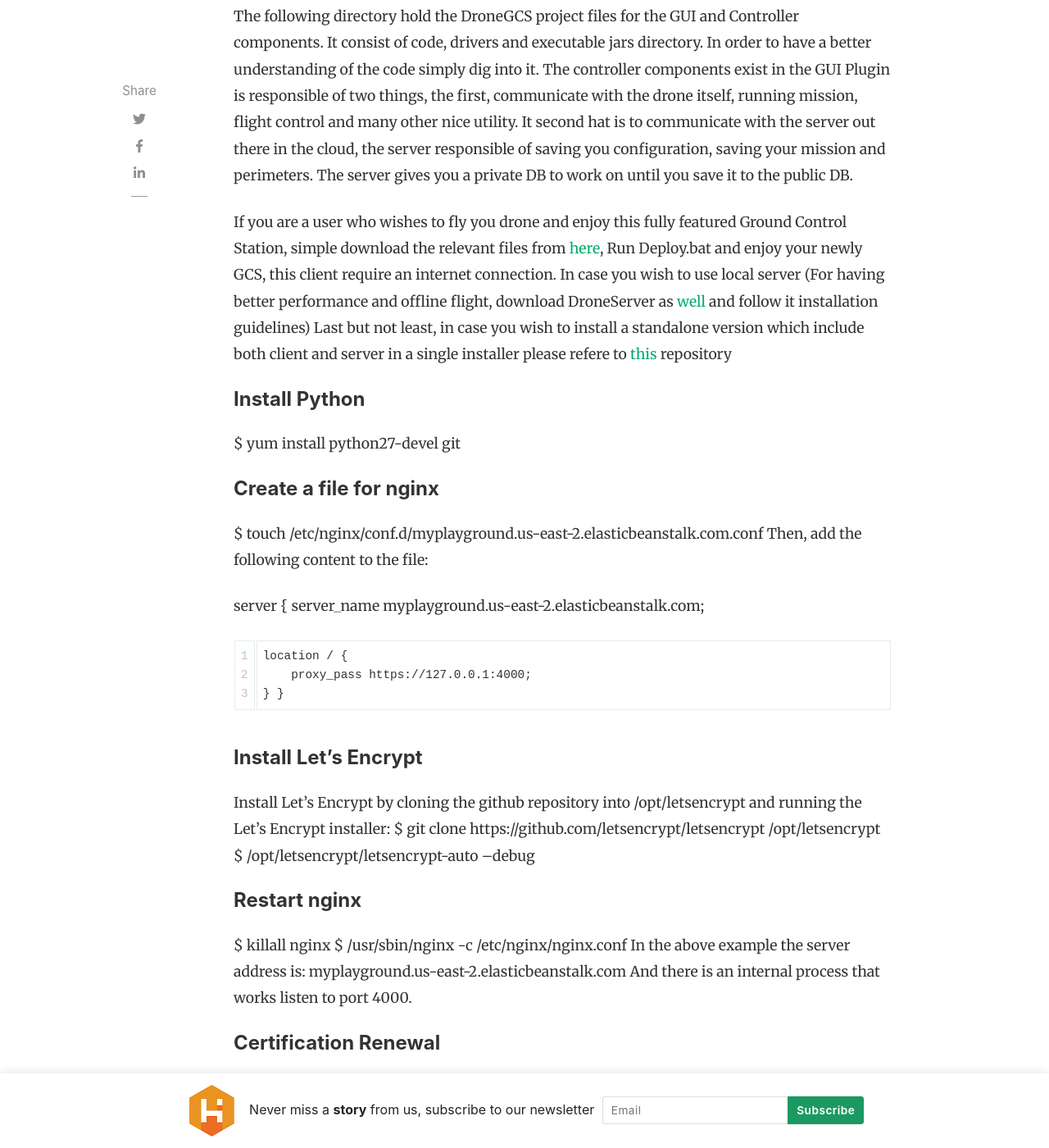
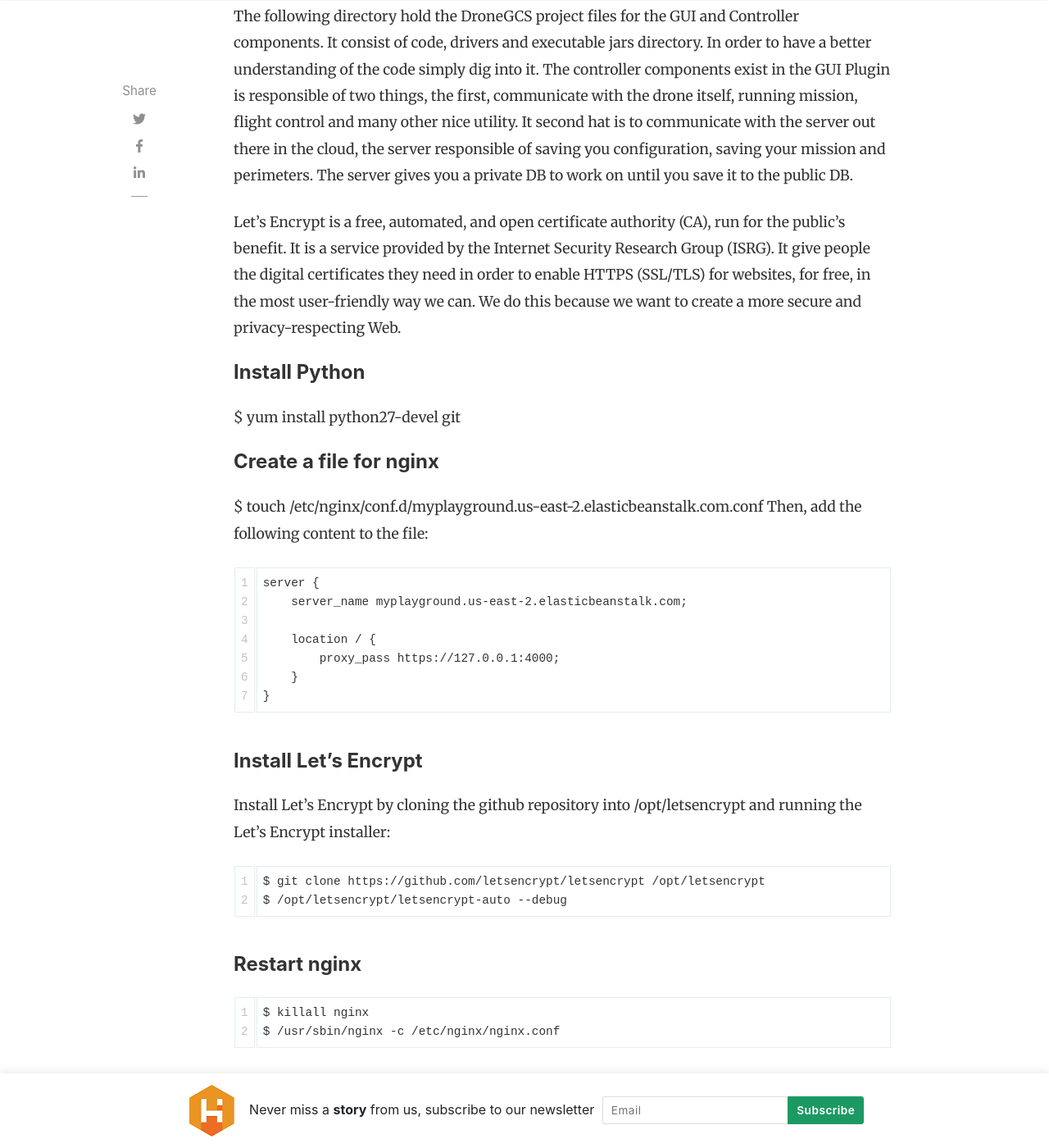
Before and after one commit to taljmars/dronedoc.io, a Jekyll site: the page built from _posts/2019-11-01-generate-certificate-aws.md, in a window 1280 px wide and 1400 px high, scrolled down 1183 px. Shown: the whole window at 82% size. Built offline with Jekyll 4.4.1, drawn with Linux system fonts in a browser that asks for light colours; nearby versions of some CDN libraries; comment, search, counter and statistics services are not loaded; some of the changed text lies outside the part shown.

Commit message:
Update 2019-11-01-generate-certificate-aws.md

````diff
--- a/_posts/2019-11-01-generate-certificate-aws.md
+++ b/_posts/2019-11-01-generate-certificate-aws.md
@@ -13,7 +13,7 @@ rating: 4.5
 
 The following directory hold the DroneGCS project files for the GUI and Controller components. It consist of code, drivers and executable jars directory. In order to have a better understanding of the code simply dig into it. The controller components exist in the GUI Plugin is responsible of two things, the first, communicate with the drone itself, running mission, flight control and many other nice utility. It second hat is to communicate with the server out there in the cloud, the server responsible of saving you configuration, saving your mission and perimeters. The server gives you a private DB to work on until you save it to the public DB.
 
-If you are a user who wishes to fly you drone and enjoy this fully featured Ground Control Station, simple download the relevant files from <a href="https://github.com/taljmars/DroneGCS/tree/master/ClientInstallation">here</a>, Run Deploy.bat and enjoy your newly GCS, this client require an internet connection. In case you wish to use local server (For having better performance and offline flight, download DroneServer as <a href="https://github.com/taljmars/DroneServer/tree/master/ServerInstallation">well</a> and follow it installation guidelines) Last but not least, in case you wish to install a standalone version which include both client and server in a single installer please refere to <a href="https://github.com/taljmars/StandaloneDroneGCS">this</a> repository
+Let’s Encrypt is a free, automated, and open certificate authority (CA), run for the public’s benefit. It is a service provided by the Internet Security Research Group (ISRG). It give people the digital certificates they need in order to enable HTTPS (SSL/TLS) for websites, for free, in the most user-friendly way we can. We do this because we want to create a more secure and privacy-respecting Web.
 
 #### Install Python
 $ yum install python27-devel git
@@ -21,7 +21,7 @@ $ yum install python27-devel git
 #### Create a file for nginx
 $ touch /etc/nginx/conf.d/myplayground.us-east-2.elasticbeanstalk.com.conf
 Then, add the following content to the file:
-
+```
 server {
     server_name myplayground.us-east-2.elasticbeanstalk.com;
 
@@ -29,20 +29,27 @@ server {
         proxy_pass https://127.0.0.1:4000;
     }
 }
+```
 
 #### Install Let's Encrypt
 Install Let’s Encrypt by cloning the github repository into /opt/letsencrypt and running the Let’s Encrypt installer:
+```
 $ git clone https://github.com/letsencrypt/letsencrypt /opt/letsencrypt
 $ /opt/letsencrypt/letsencrypt-auto --debug
+```
 
 #### Restart nginx
+```
 $ killall nginx
 $ /usr/sbin/nginx -c /etc/nginx/nginx.conf
+```
 In the above example the server address is: myplayground.us-east-2.elasticbeanstalk.com And there is an internal process that works listen to port 4000.
 
 #### Certification Renewal
+```
 $ /opt/letsencrypt/letsencrypt-auto certonly --debug --webroot -w /var/www/playground -d myplayground.us-east-2.elasticbeanstalk.com -d www.myplayground.us-east-2.elasticbeanstalk.com --config /etc/letsencrypt/config.ini --agree-tos
-
+```
 Or
-
+```
 $ ./certbot-auto renew -v --debug
+```
````
